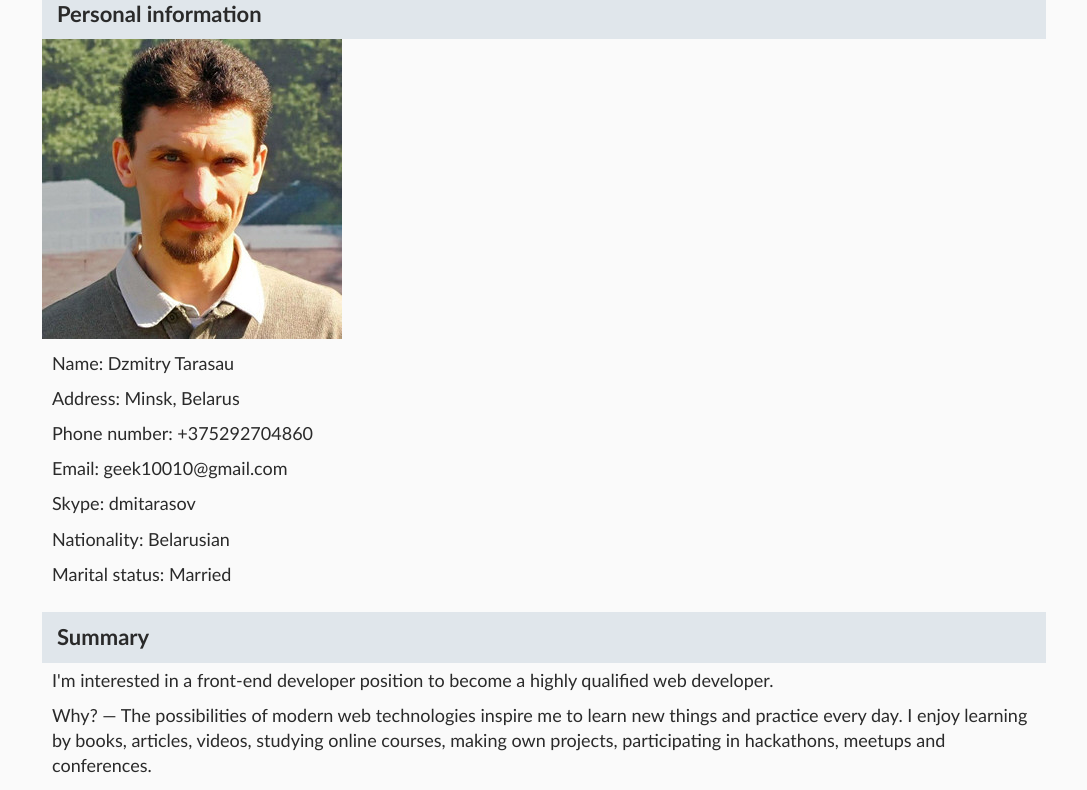
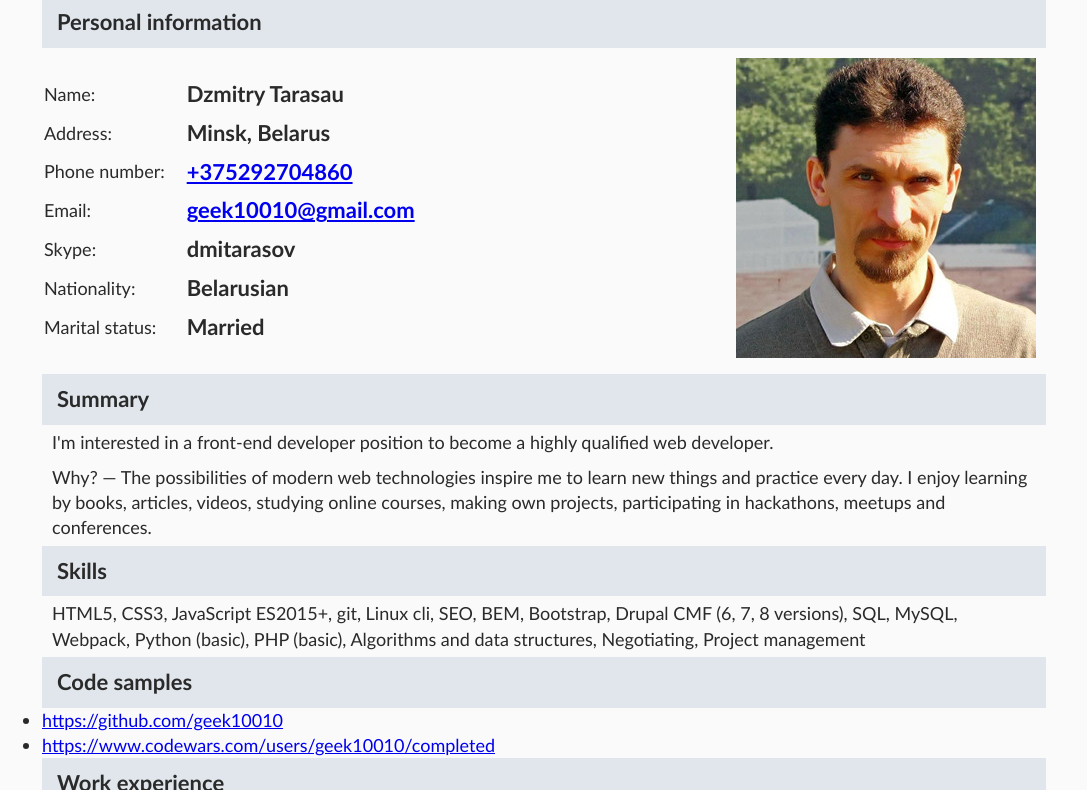
Before and after one commit to geek10010/rsschool-2019Q1-cv, a plain HTML site: page index.html in a window 1280 px wide. Shown: the part 75-865 px from the top of the page, without its empty margins (96-1183 px from the left). Drawn offline with Linux system fonts and the light colour scheme.

Commit message:
refactor: improve personal info section

```diff
--- a/assets/styles/style.css
+++ b/assets/styles/style.css
@@ -17,15 +17,16 @@ body {
 .wrapper {
   max-width: 1024px;
   margin: 0 auto;
+  padding: 10px;
 }
 
 section {
-  padding: 10px;
+
 }
 
 h1 {
   padding: 10px;
-  font-size: 24px;
+  font-size: 30px;
   background-color: #b0cce3;
 }
 
@@ -41,8 +42,20 @@ h3 {
   background-color: #ebeced;
 }
 
+.personal {
+  display: flex;
+  flex-wrap: wrap;
+  justify-content: space-between;
+  align-items: center;
+}
+
+td:last-child {
+  font-size: 22px;
+  padding: 3px 20px;
+}
+
 figure {
-
+  padding: 10px;
 }
 
 img {
--- a/index.html
+++ b/index.html
@@ -16,17 +16,22 @@
     <main>
       <section>
         <h2>Personal information</h2>
-
-        <figure class="photo">
-          <img src="./assets/images/tarasov.jpg" alt="Dzmitry Tarasau" title="Dzmitry Tarasau" width="300" height="300">
-        </figure>
-        <p>Name: Dzmitry Tarasau</p>
-        <p>Address: Minsk, Belarus</p>
-        <p>Phone number: +375292704860</p>
-        <p>Email: geek10010@gmail.com</p>
-        <p>Skype: dmitarasov</p>
-        <p>Nationality: Belarusian</p>
-        <p>Marital status: Married</p>
+        <div class="personal">
+          <table class="personal-info">
+            <tbody>
+              <tr><td>Name:</td><td><strong>Dzmitry Tarasau</strong></td></tr>
+              <tr><td>Address:</td><td><strong>Minsk, Belarus</strong></td></tr>
+              <tr><td>Phone number:</td><td><strong><a href="tel:+375292704860">+375292704860</a></strong></td></tr>
+              <tr><td>Email:</td><td><strong><a href="mailto:geek10010@gmail.com">geek10010@gmail.com</a></strong></td></tr>
+              <tr><td>Skype:</td><td><strong>dmitarasov</strong></td></tr>
+              <tr><td>Nationality:</td><td><strong>Belarusian</strong></td></tr>
+              <tr><td>Marital status:</td><td><strong>Married</strong></td></tr>
+            </tbody>
+          </table>
+          <figure class="photo">
+              <img src="./assets/images/tarasov.jpg" alt="Dzmitry Tarasau" title="Dzmitry Tarasau" width="300" height="300">
+          </figure>
+        </div>
       </section>
 
       <section>
```
